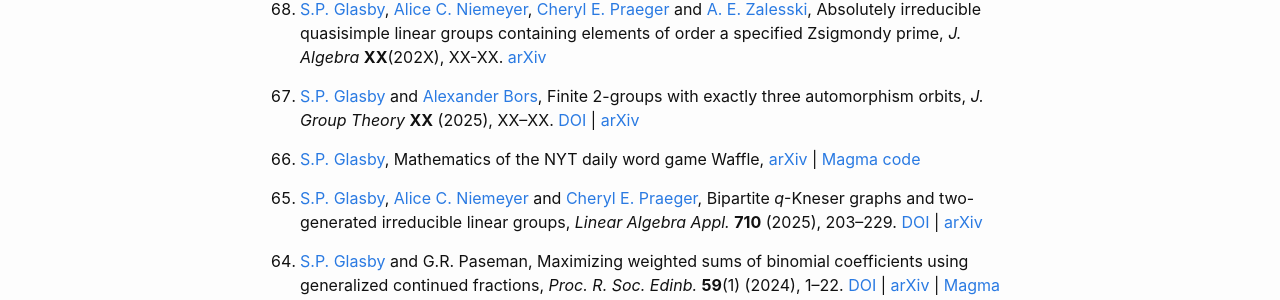
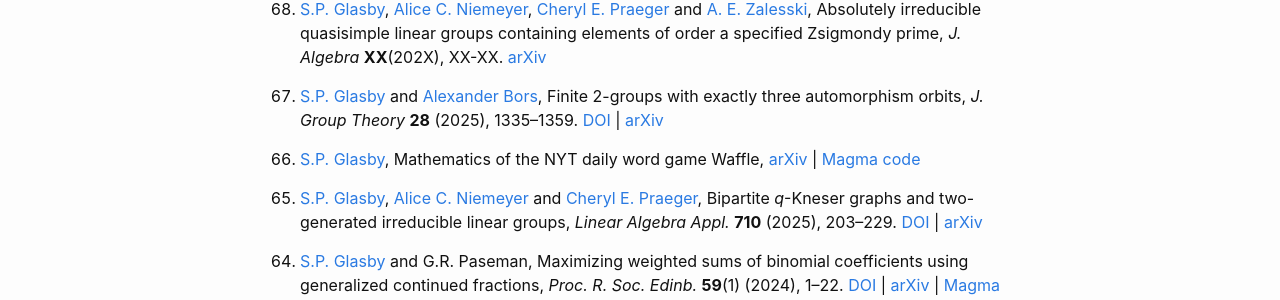
Before and after one commit to StephenGlasby/StephenGlasby.github.io, a Jekyll site: the page built from publications.md, in a window 1280 px wide and 900 px high. Shown: the part 422-722 px from the top of the window. Built offline with Jekyll 4.4.1, drawn with Linux system fonts in a browser that asks for light colours.

Commit message:
publications.md

```diff
--- a/publications.md
+++ b/publications.md
@@ -29,7 +29,7 @@ Preprints of my (recent) papers are on [the arXiv](https://arxiv.org/a/glasby_s_
 0. [S.P. Glasby](https://stephenglasby.github.io/) and
   [Alexander Bors](https://alexanderbors.wordpress.com/),
   Finite 2-groups with exactly three automorphism orbits,
-  *J. Group Theory* **XX** (2025), XX--XX.
+  *J. Group Theory* **28** (2025), 1335--1359.
   [DOI](https://doi.org/10.1515/jgth-2024-0051) |
   [arXiv](https://arxiv.org/abs/2011.13016)
 
```
